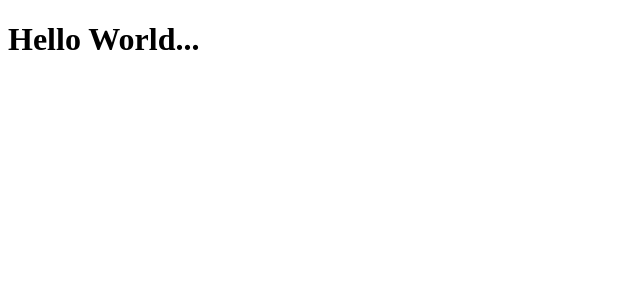
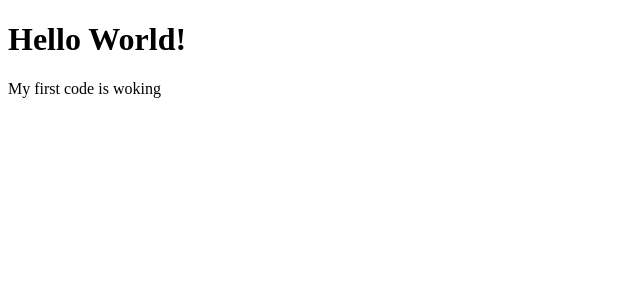
Before and after one commit to shubhamverma73/reactjs, a React (Create React App) app: page / in a window 1280 px wide. Shown: the top 300 px of the page, without its empty margins (0-640 px from the left). Built offline with nearby package versions, Linux system fonts and the light colour scheme.

Commit message:
some modification

```diff
--- a/src/index.js
+++ b/src/index.js
@@ -5,7 +5,11 @@ import React from 'react'; //For only to show html content, its mordern code
 import ReactDOM from 'react-dom'; //For use html dom object
 
 
-var myOwnVar = <h1>Hello World...</h1>;
+//var myOwnVar = <h1>Hello World...</h1>;
 
-//ReactDOM.render(<h1>Hello World!</h1>, document.getElementById('root')); //h1 tag is call JSX (Javascript XML or extension)
-ReactDOM.render(myOwnVar, document.getElementById('root')); //h1 tag is call JSX (Javascript XML or extension)
+ReactDOM.render(
+        [
+          <h1>Hello World!</h1>,
+          <p>My first code is woking</p>
+        ], document.getElementById('root')); //h1 tag is call JSX (Javascript XML or extension)
+//ReactDOM.render(myOwnVar, document.getElementById('root')); //h1 tag is call JSX (Javascript XML or extension)
```
Also changed, not shown: 1 other file (tests, documents, lock files or other folders).
